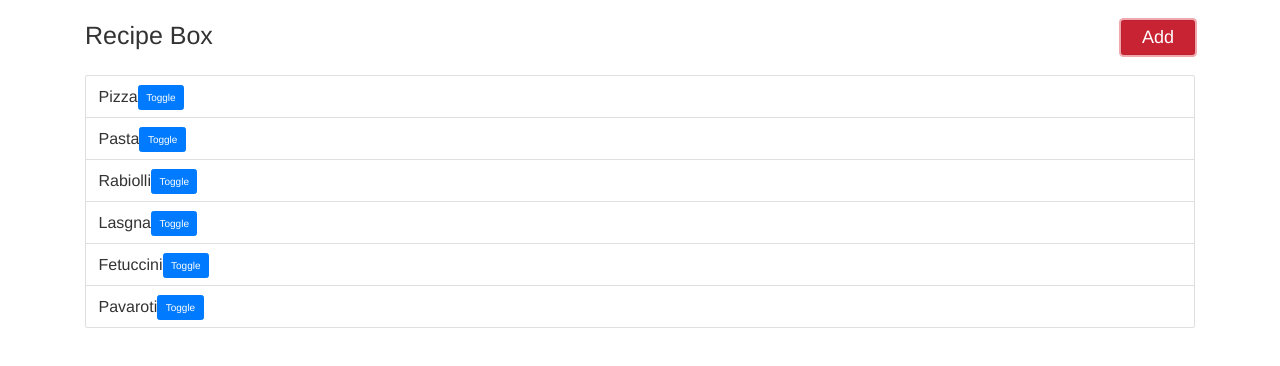
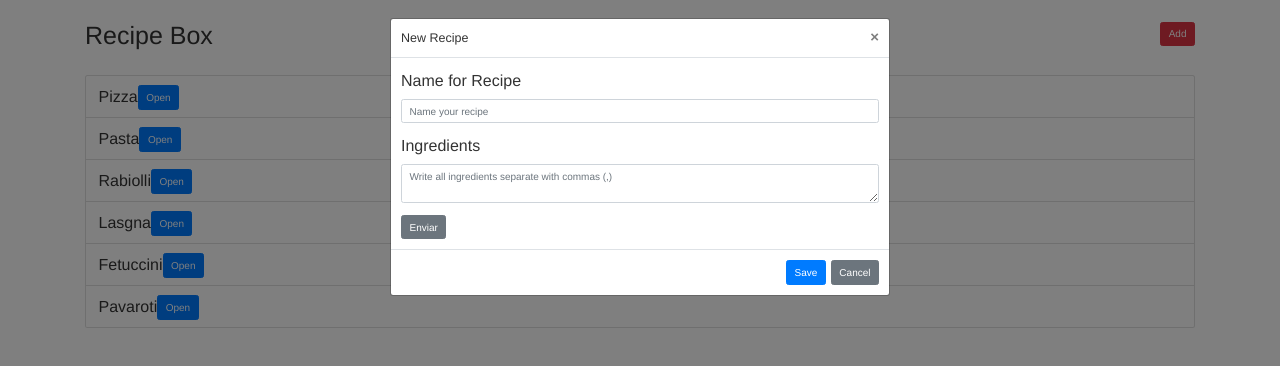
Before and after one commit to loconluis/recipe-box, a React (Create React App) app: page / in a window 1280 px wide. Both pictures are taken after a click on the button "Add". Shown: the top 366 px of the page. Built offline with nearby package versions, Linux system fonts and the light colour scheme.

Commit message:
Adding a new component to launch a modal

```diff
--- /dev/null
+++ b/src/components/AddRecipe.js
@@ -0,0 +1,57 @@
+import React, { Component } from 'react';
+import { Button,
+  Modal,
+  ModalBody,
+  ModalHeader,
+  ModalFooter,
+  Form,
+  FormGroup,
+  Label,
+  Input,
+  FormText
+} from 'reactstrap';
+
+class AddRecipe extends Component {
+  state = {
+    error: undefined,
+    modal: false,
+  }
+
+  toggle = () => {
+    this.setState(() => ({ modal: !this.state.modal }))
+  }
+
+  handleAddRecipe = (e) => {
+    e.preventDefault();
+  }
+
+  render () {
+    return (
+      <div>
+        <Button color="danger" onClick={this.toggle}>Add</Button>
+        <Modal isOpen={this.state.modal} toggle={this.toggle} className={this.props.className}>
+          <ModalHeader toggle={this.toggle}>New Recipe</ModalHeader>
+          <ModalBody>
+            <Form>
+              <FormGroup>
+                <Label for="title">Name for Recipe</Label>
+                <Input type="text" name="title" id="titleRecipe" placeholder="Name your recipe" />
+              </FormGroup>
+              <FormGroup>
+                <Label for="ingredients">Ingredients</Label>
+                <Input type="textarea" name="ingredients" id="ingredientsText" placeholder="Write all ingredients separate with commas (,)" />
+              </FormGroup>
+              <Button>Enviar</Button>
+            </Form>
+          </ModalBody>
+          <ModalFooter>
+            <Button color="primary" onClick={this.toggle}>Save</Button>{' '}
+            <Button color="secondary" onClick={this.toggle}>Cancel</Button>
+          </ModalFooter>
+        </Modal>
+      </div>
+    )
+  }
+}
+
+export default AddRecipe
--- a/src/components/App.js
+++ b/src/components/App.js
@@ -6,10 +6,45 @@ import {
   Container,
   Row,
   Col,
-  Button
-  } from 'reactstrap';
+} from 'reactstrap';
+import AddRecipe from './AddRecipe';
 
 class App extends Component {
+
+  state = {
+    recipes: [],
+  }
+
+  handleAddRecipe = (recipe) => {
+    if(!recipe) {
+      return 'Not valid values';
+    }
+
+    this.setState(prevState => ({ recipes: prevState.recipes.concat(recipe) }));
+  }
+
+  componentDidMount () {
+    try{
+      const json = localStorage.getItem('recipes');
+      const recipes = JSON.parse(json);
+
+      if(recipes) {
+        this.setState(() => ({ recipes }))
+      }
+    } catch (e) {
+      // Do nothig at all
+    }
+  }
+
+  componentDidUpdate (prevProps, prevState) {
+    if(prevState.recipes.length !== this.state.recipes.length) {
+      const json = JSON.stringify(this.state.recipes);
+      localStorage.setItem('recipes', json);
+    }
+  }
+
+
+
   render() {
     return (
       <div>
@@ -18,7 +53,7 @@ class App extends Component {
             <Row>
               <Col className="header">
                 <h1>Recipe Box</h1>
-                <Button className="btn-big" color="danger" onClick={this.toggle}>Add</Button>
+                <AddRecipe />
               </Col>
             </Row>
           </Container>
--- a/src/components/RecipeItems.js
+++ b/src/components/RecipeItems.js
@@ -19,7 +19,7 @@ class RecipeItems extends Component {
     return (
       <ListGroupItem>
         { this.props.name }
-        <Button color="primary" onClick={this.toggle}>Toggle</Button>
+        <Button color="primary" onClick={this.toggle}>Open</Button>
         <Collapse isOpen={this.state.collapse}>
           <Card>
             <CardBody>
```
